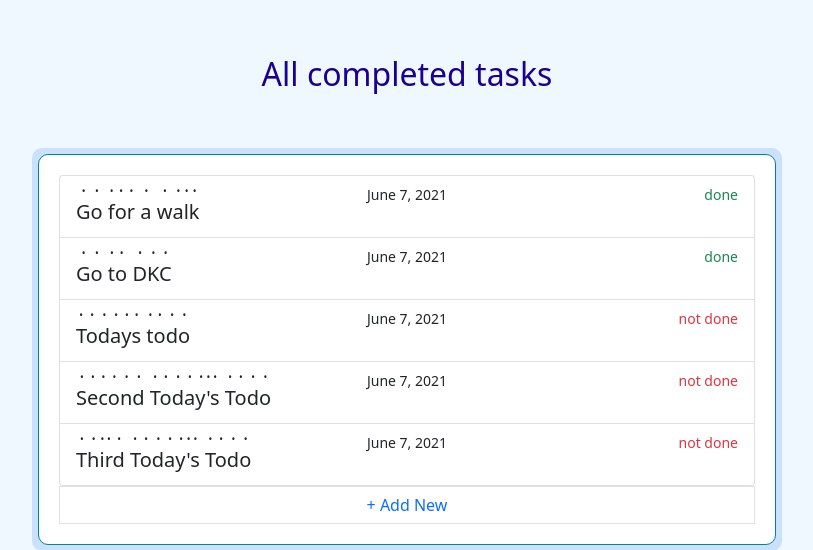
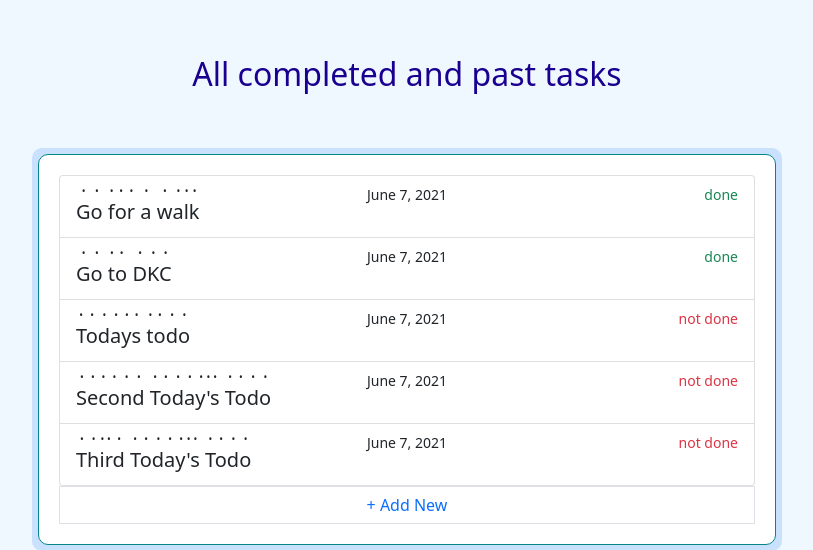
Before and after one commit to ivo-bass/ToDo-App, a Django app: page /history/ in a window 1280 px wide. Shown: the part 70-620 px from the top of the page, without its empty margins (233-1046 px from the left). Run offline with Django 3.2, Linux system fonts and the light colour scheme; data comes from the database, SQL or seed files in the repository.

Commit message:
change index and history page titles according the functionality

```diff
--- a/templates/history.html
+++ b/templates/history.html
@@ -2,7 +2,7 @@
 
 {% block content %}
 
-    <h2>All completed tasks</h2>
+    <h2>All completed and past tasks</h2>
 
     <div class="container" style="max-width: 750px">
         <div class="todo">
--- a/templates/index.html
+++ b/templates/index.html
@@ -2,7 +2,7 @@
 
 {% block content %}
 
-    <h2>Today's uncompleted tasks</h2>
+    <h2>Today's tasks left</h2>
 
     <div class="container" style="max-width: 750px">
         <div class="todo">
```
